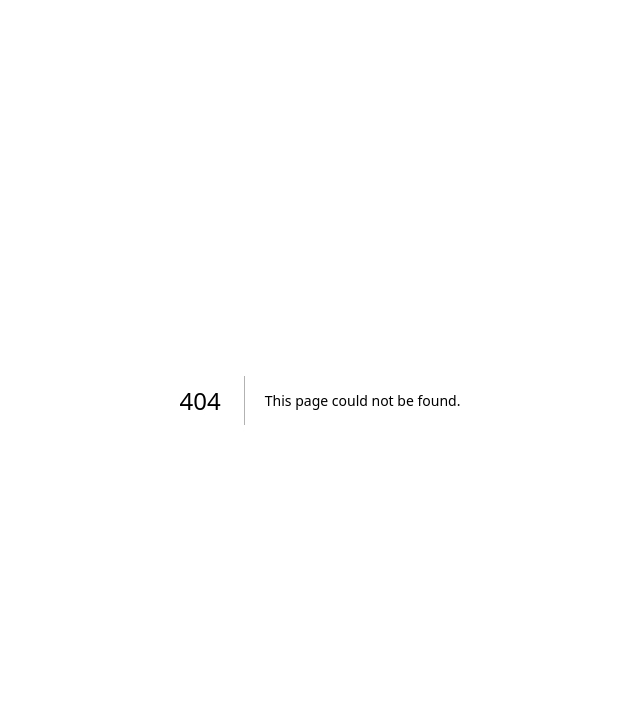
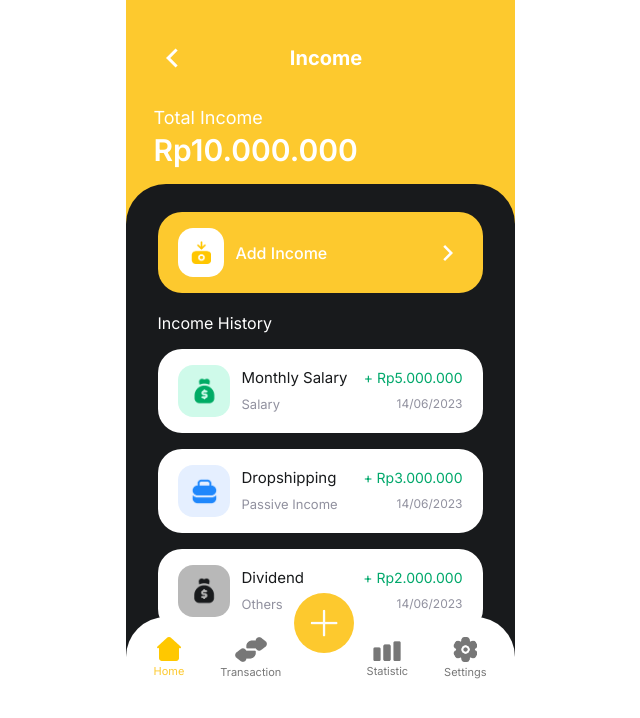
Before and after one commit to annisauswa/track-wallet, a Next.js app in the folder frontend/: page /income in a window 1280 px wide. Before the commit this address had no page. Shown: the top 718 px of the page, without its empty margins (320-960 px from the left). Built offline with nearby package versions, Linux system fonts and the light colour scheme.

Commit message:
feat: add income page

```diff
--- /dev/null
+++ b/frontend/src/app/income/page.tsx
@@ -0,0 +1,57 @@
+import Image from "next/image";
+import Link from "next/link";
+import { RiArrowRightSLine } from "react-icons/ri";
+import Navbar from "../components/navbar";
+import IncomeSmall from "../../../public/income.png";
+import IncomeHistory from "../components/income-history";
+
+export default function Income() {
+  return (
+    <div className="h-fit w-fit relative mx-auto flex flex-col items-center overflow-visible">
+      <div className="w-[389px] min-h-full text-sm bg-yellowPrimary pt-10">
+        <div className="w-full z-40">
+          <div className="w-full flex flex-row items-center justify-start px-7 pb-7 z-40">
+            <div className="flex flex-row items-center justify-start">
+              <Link href="/">
+                <RiArrowRightSLine
+                  className="ml-auto text-white rotate-180 left-0"
+                  size={36}
+                />
+              </Link>
+            </div>
+            <h1 className="relative mx-auto text-center font-bold text-[20px] -translate-x-3">
+              Income
+            </h1>
+          </div>
+          <div className="flex flex-col pt-1 pb-6 px-7 space-y-3">
+            <h2 className="text-[18px]">Total Income</h2>
+            <p className="text-[30px] font-semibold">Rp10.000.000</p>
+          </div>
+          <div className="bg-blackPrimary py-5 pt-7 pb-14 px-8 space-y-5 text-white text-[16px] rounded-t-[40px]">
+            <Link href="/add-income">
+              <button className="w-full py-4 px-5 bg-yellowPrimary rounded-[24px]">
+                <div className="flex items-center">
+                  <div className="rounded-[15px] bg-white p-[13px]">
+                    <Image
+                      src={IncomeSmall}
+                      alt="Income icon"
+                      width={31}
+                      height={32}
+                      className="w-5"
+                    />
+                  </div>
+                  <p className="text-[16px] ml-3 font-medium">Add Income</p>
+                  <RiArrowRightSLine className="ml-auto text-white" size={30} />
+                </div>
+              </button>
+            </Link>
+            <IncomeHistory />
+          </div>
+        </div>
+        <div className="w-[389px] mx-auto absolute bottom-0">
+          <Navbar />
+        </div>
+      </div>
+    </div>
+  );
+}
```
